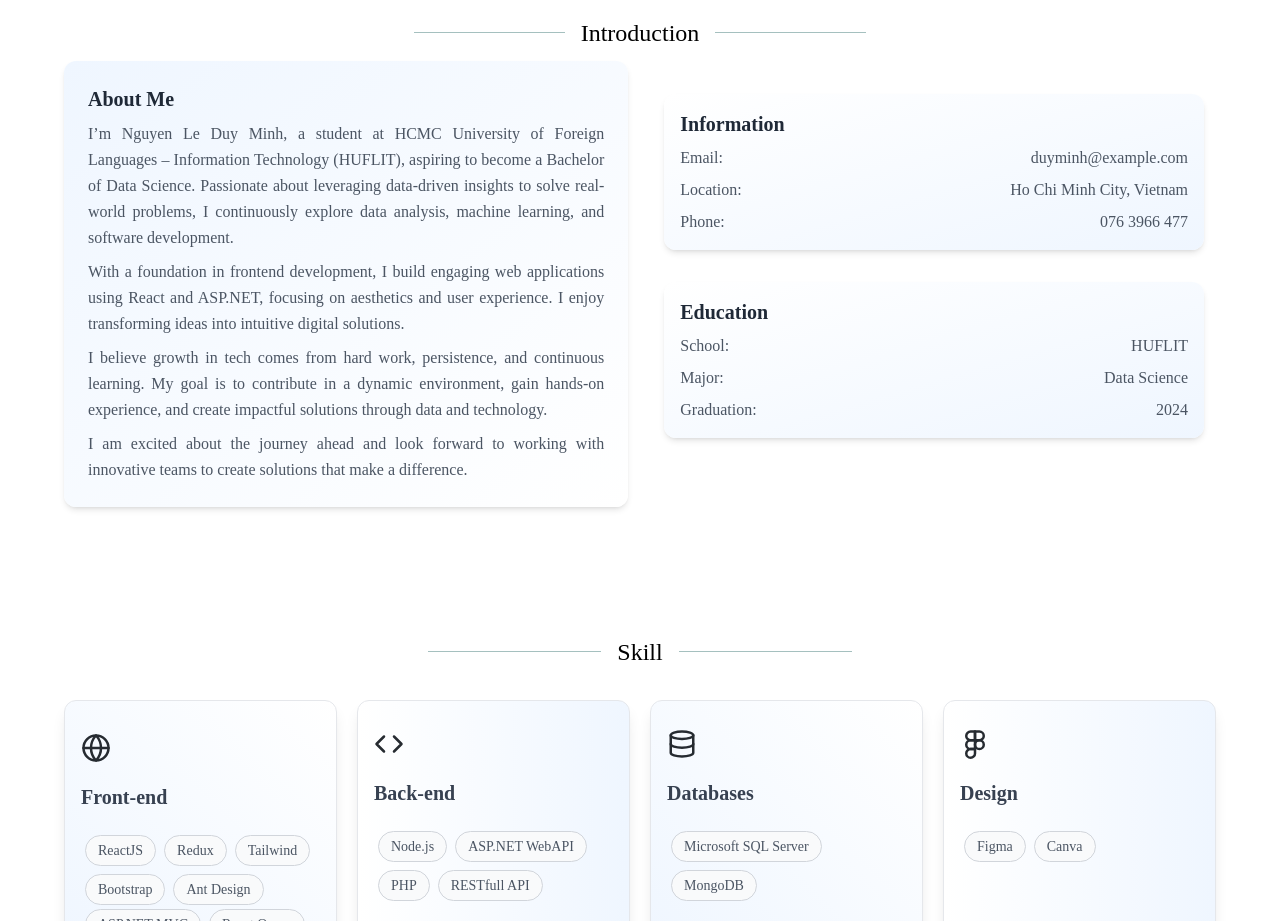
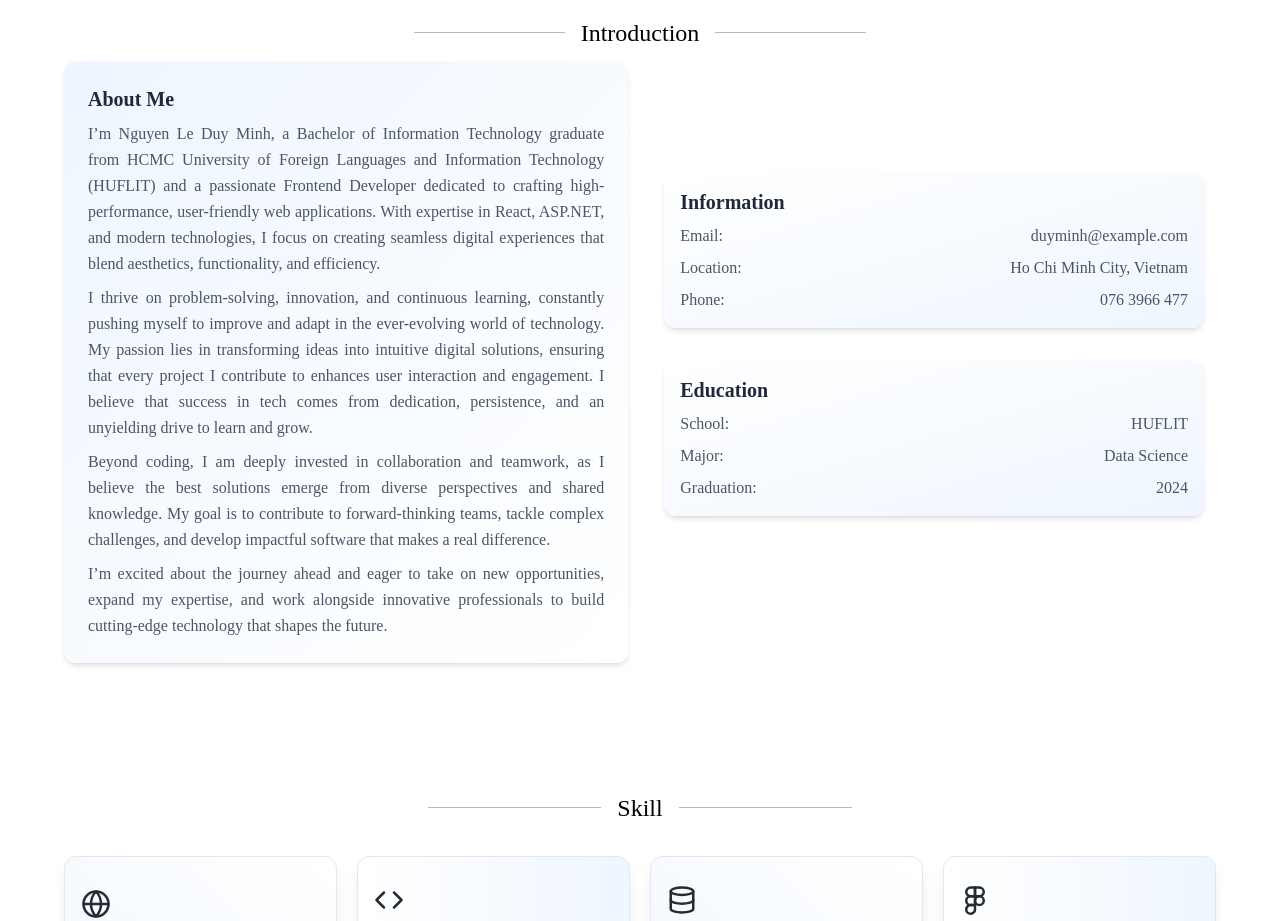
Before and after one commit to MinhDuy0i0909090/portfolio, a Next.js app: page / in a window 1280 px wide. Shown: the part 920-1841 px from the top of the page. Built offline with nearby package versions, Linux system fonts and the light colour scheme; a web font is replaced by a local one.

Commit message:
update about me

```diff
--- a/app/component/aboutme.jsx
+++ b/app/component/aboutme.jsx
@@ -24,28 +24,36 @@ function AboutMe() {
           </h3>
           <div className="mt-2 space-y-2">
             <p className="font-Ovo text-gray-600 leading-relaxed">
-              I’m Nguyen Le Duy Minh, a student at HCMC University of Foreign
-              Languages – Information Technology (HUFLIT), aspiring to become a
-              Bachelor of Data Science. Passionate about leveraging data-driven
-              insights to solve real-world problems, I continuously explore data
-              analysis, machine learning, and software development.
+              I’m Nguyen Le Duy Minh, a Bachelor of Information Technology
+              graduate from HCMC University of Foreign Languages and Information
+              Technology (HUFLIT) and a passionate Frontend Developer dedicated
+              to crafting high-performance, user-friendly web applications. With
+              expertise in React, ASP.NET, and modern technologies, I focus on
+              creating seamless digital experiences that blend aesthetics,
+              functionality, and efficiency.
             </p>
             <p className="mt-2 font-Ovo text-gray-600 leading-relaxed">
-              With a foundation in frontend development, I build engaging web
-              applications using React and ASP.NET, focusing on aesthetics and
-              user experience. I enjoy transforming ideas into intuitive digital
-              solutions.
+              I thrive on problem-solving, innovation, and continuous learning,
+              constantly pushing myself to improve and adapt in the
+              ever-evolving world of technology. My passion lies in transforming
+              ideas into intuitive digital solutions, ensuring that every
+              project I contribute to enhances user interaction and engagement.
+              I believe that success in tech comes from dedication, persistence,
+              and an unyielding drive to learn and grow.
             </p>
             <p className="mt-2 font-Ovo text-gray-600 leading-relaxed">
-              I believe growth in tech comes from hard work, persistence, and
-              continuous learning. My goal is to contribute in a dynamic
-              environment, gain hands-on experience, and create impactful
-              solutions through data and technology.
+              Beyond coding, I am deeply invested in collaboration and teamwork,
+              as I believe the best solutions emerge from diverse perspectives
+              and shared knowledge. My goal is to contribute to forward-thinking
+              teams, tackle complex challenges, and develop impactful software
+              that makes a real difference.
             </p>
             <p className="mt-2 font-Ovo text-gray-600 leading-relaxed">
               {" "}
-              I am excited about the journey ahead and look forward to working
-              with innovative teams to create solutions that make a difference.
+              I’m excited about the journey ahead and eager to take on new
+              opportunities, expand my expertise, and work alongside innovative
+              professionals to build cutting-edge technology that shapes the
+              future.
             </p>
           </div>
         </div>
```
